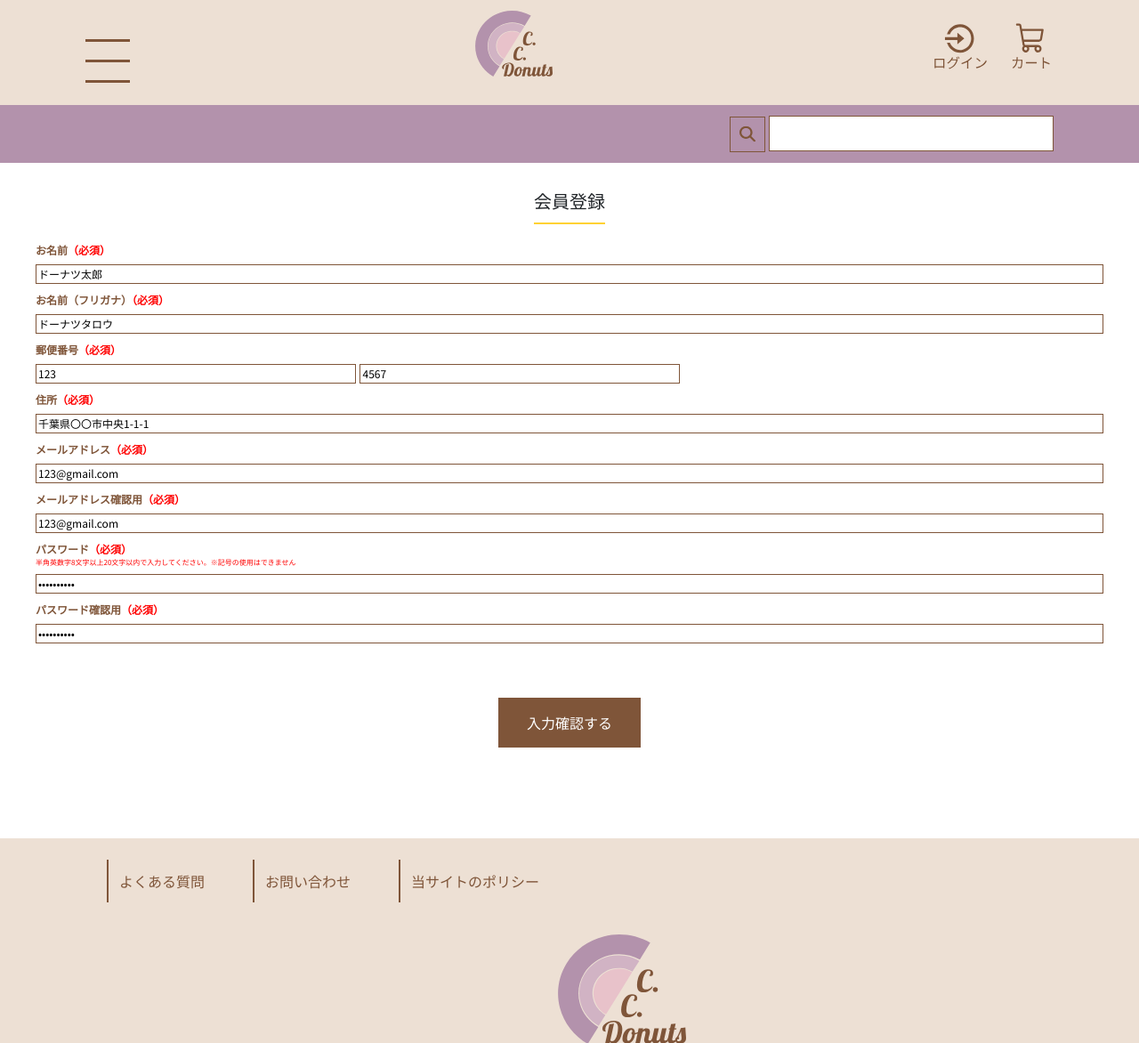
After one commit to miyamotoh30/study2024, a PHP site: page /ccdonuts/customerinformation.php in a window 1280 px wide. The commit adds this page. Shown: the top 1172 px of the page at 89% size. Run offline with PHP 8.4, Linux system fonts and the light colour scheme.

Commit message:
Add files via upload
すべての画面のHTMLが完成。
会員登録機能実装。

```diff
--- /dev/null
+++ b/ccdonuts/customerinformation.php
@@ -0,0 +1,33 @@
+<?php require 'header.php';?>
+<main>
+    <section class="customerInfoPage">
+        <div class="container">
+            <h1>会員登録</h1>
+            <form action="registration.php" method="post">
+                <dl class="formInputList">
+                    <dt>お名前<span>（必須）</span></dt>
+                    <dd><input type="text" name="customerName" value="ドーナツ太郎"></dd>
+                    <dt>お名前（フリガナ）<span>（必須）</span></dt>
+                    <dd><input type="text" name="customerNameKana" value="ドーナツタロウ"></dd>
+                    <dt>郵便番号<span>（必須）</span></dt>
+                    <dd><input type="text" name="postNumber1" value="123">
+                        <input type="text" name="postNumber2" value="4567"></dd>
+                    <dt>住所<span>（必須）</span></dt>
+                    <dd><input type="text" name="address" value="千葉県〇〇市中央1-1-1"></dd>
+                    <dt>メールアドレス<span>（必須）</span></dt>
+                    <dd><input type="text" name="mailAddress1" value="123@gmail.com"></dd>
+                    <dt>メールアドレス確認用<span>（必須）</span></dt>
+                    <dd><input type="text" name="mailAddress2" value="123@gmail.com"></dd>
+                    <dt>パスワード<span>（必須）</span></dt>
+                    <p>半角英数字8文字以上20文字以内で入力してください。※記号の使用はできません
+                    </p>
+                    <dd><input type="password" name="password1" value="123456abcd"></dd>
+                    <dt>パスワード確認用<span>（必須）</span></dt>
+                    <dd><input type="password" name="password2" value="123456abcd"></dd>
+                </dl>
+                <div class="centerPosition"><input type="submit" value="入力確認する" class="submitBtn"></div>
+            </form>
+        </div><!--container-->
+    </section>
+</main>
+<?php require 'footer.php';?>
--- a/ccdonuts/header.php
+++ b/ccdonuts/header.php
@@ -10,6 +10,7 @@
     <link rel="stylesheet" href="styles/styles.css">
     <link rel="stylesheet" href="styles/items.css">
     <link rel="stylesheet" href="styles/login.css">
+    <link rel="stylesheet" href="styles/customer.css">
 </head>
 <body>
     <header>
@@ -40,6 +41,6 @@
             <form method="post" action="search.php" class="searchForm">
                 <input type="submit" value="" class="searchBtn">
                 <input type="text" name="word" class="searchWord">
-            <form>
+            </form>
         </div>
     </header>
--- a/ccdonuts/loginpage.php
+++ b/ccdonuts/loginpage.php
@@ -11,7 +11,7 @@
                 <input type="submit" value="ログインする" class="loginBtn">
             </form>
         </div><!--inputForm-->
-        <p class="membership"><a href="#">会員登録はこちら</a></p>
+        <p class="linkAddress"><a href="#">会員登録はこちら</a></p>
     </section>
-</main>
-<?php require 'footer.php';?>
+    </main>
+    <?php require 'footer.php';?>
--- /dev/null
+++ b/ccdonuts/styles/customer.css
@@ -0,0 +1,42 @@
+@charset "utf-8";
+
+.formInputList{
+    margin:20px 40px;
+}
+.formInputList dt{
+    color:#7F5539;
+    font-size:12px;
+    margin-bottom:0;
+}
+.formInputList dt span{
+    color:#FF0000;
+
+}
+.formInputList dd{
+    height:30px;
+}
+.formInputList dd input{
+    width:100%;
+    border: #7F5539 1px solid;
+    font-size:12px;
+}
+.formInputList dd input[name="postNumber1"],
+.formInputList dd input[name="postNumber2"]{
+    display:inline-block;
+    width:30%;
+}
+.formInputList > p{
+    font-size: 8px;
+    color:#FF0000;
+    margin-bottom:0;
+}
+.centerPosition{
+    text-align: center;
+}
+.formInputList dd p{
+    font-size: 12px;
+    color:#000000;
+    border-left: #7F5539 1px solid;
+    margin-top:12px;
+    padding-left:4px;
+}
--- a/ccdonuts/styles/login.css
+++ b/ccdonuts/styles/login.css
@@ -1,26 +1,59 @@
 @charset "utf-8";
-.loginPage{
+.loginPage,.loginResultPage{
     max-width:375px;
+    margin:0 auto;
 }
-.loginPage h1{
+.loginPage h1,.loginResultPage h1,.customerInfoPage h1{
     border-bottom:2px solid #FFD233;
+    padding-bottom: 12px;
+    margin:32px auto 20px auto;
+    font-size:20px;
 }
-
+.loginPage h1,.customerInfoPage h1{
+    width: 80px;
+}
+.loginResultPage h1{
+    width:120px;
+}
 .inputForm{
-    margin:0 40px;
+    margin:40px 40px 0 40px;
+    padding:20px 12px 40px 12px;
     border: #F7D1CD 2px solid;
-    padding:20px 12px;
 }
-.inputForm p{
+.inputForm p,
+.resultTextBox p{
+    margin-bottom:8px;
     font-size: 12px;
     color:#7F5539;
 }
-
-.membership{
+.inputForm input{
+    border:1px solid #7F5539;
+    width: 271px;
+    margin:0 0 20px;
+}
+.inputForm .loginBtn,
+.customerInfoPage .submitBtn{
+    text-align: center;
+    color:#ffffff;
+    background-color: #7F5539;
+    font-size: 16px;
+    width:160px;
+    padding:16px 32px;
+    border:none;
+    margin:40px auto 20px;
+}
+.linkAddress{
     margin:0 40px;
     text-align:right;
     font-size:12px;
 }
-.membership a{
+.linkAddress a{
     color:#7F5539;
 }
+.resultTextBox{
+    margin:40px 40px 0 40px;
+    padding-top:20px;
+    padding-bottom:20px;
+    border: #F7D1CD 2px solid;
+    text-align:center;
+}
```
Also changed, not shown: ccdonuts/confilm.php (added, +39 -0 lines), ccdonuts/loginresult.php (added, +13 -0 lines), ccdonuts/registration.php (added, +70 -0 lines).
